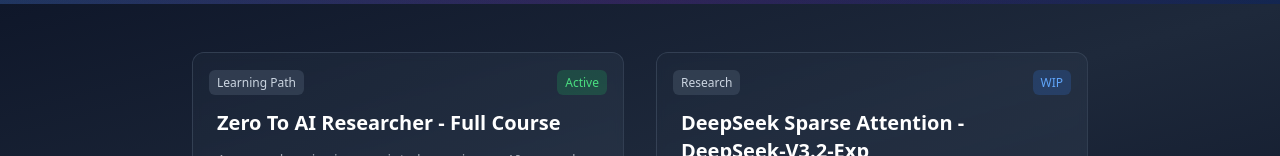
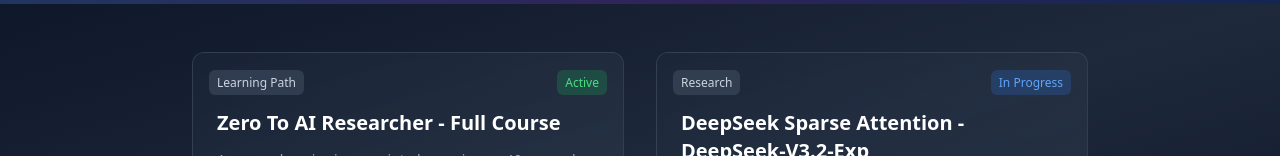
Before and after one commit to Open-Superintelligence-Lab/Open-Superintelligence-Lab.github.io, a Next.js app: page / in a window 1280 px wide. Shown: the part 796-952 px from the top of the page. Built offline with nearby package versions, Linux system fonts and the light colour scheme; no server answers.

Commit message:
Update WIP label to "In Progress" for improved clarity on homepage

```diff
--- a/app/page.tsx
+++ b/app/page.tsx
@@ -210,7 +210,7 @@ export default function Home() {
                 <span className="bg-slate-600/50 text-slate-300 text-xs px-2 py-1 rounded-md">Research</span>
               </div>
               <div className="absolute top-4 right-4">
-                <span className="bg-blue-500/20 text-blue-400 text-xs px-2 py-1 rounded-md">WIP</span>
+                <span className="bg-blue-500/20 text-blue-400 text-xs px-2 py-1 rounded-md">In Progress</span>
               </div>
 
               <div className="mt-8">
```
